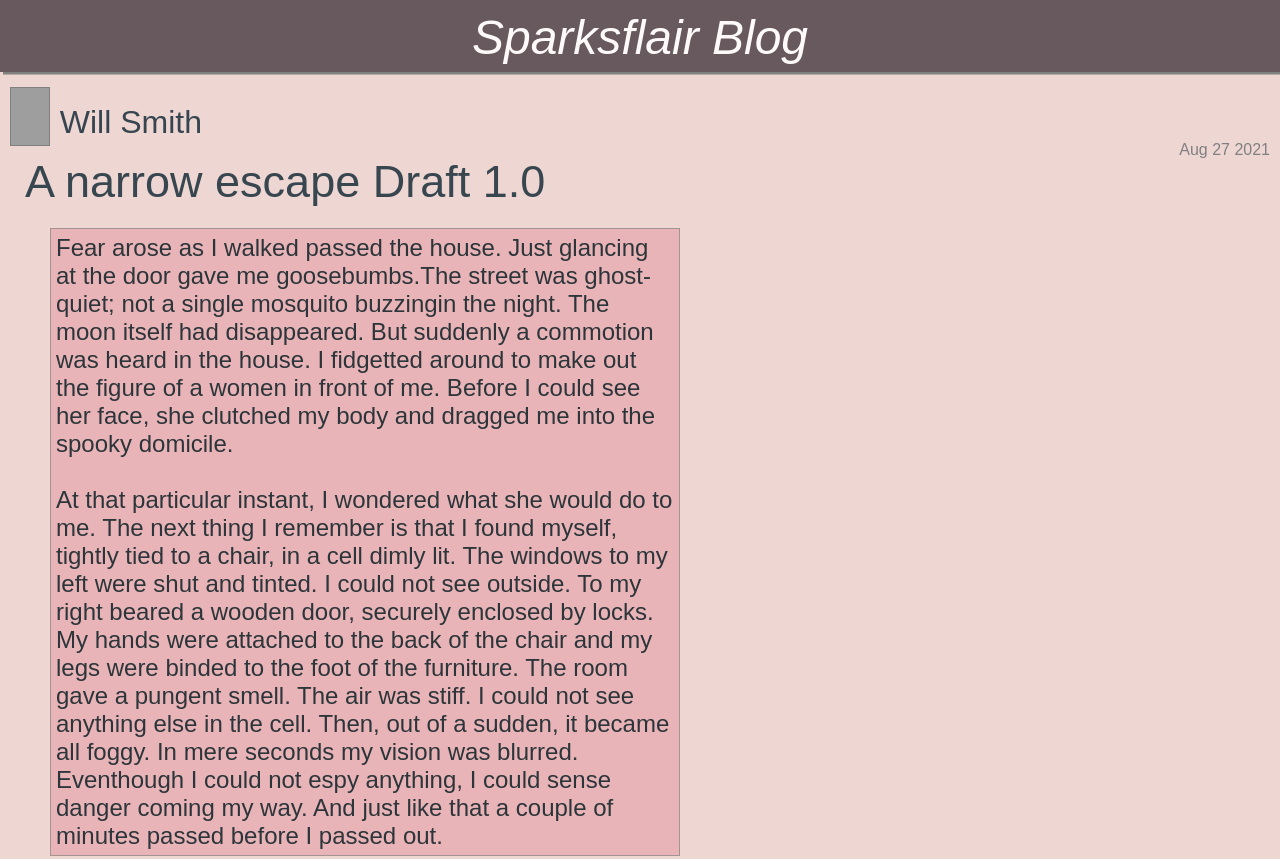
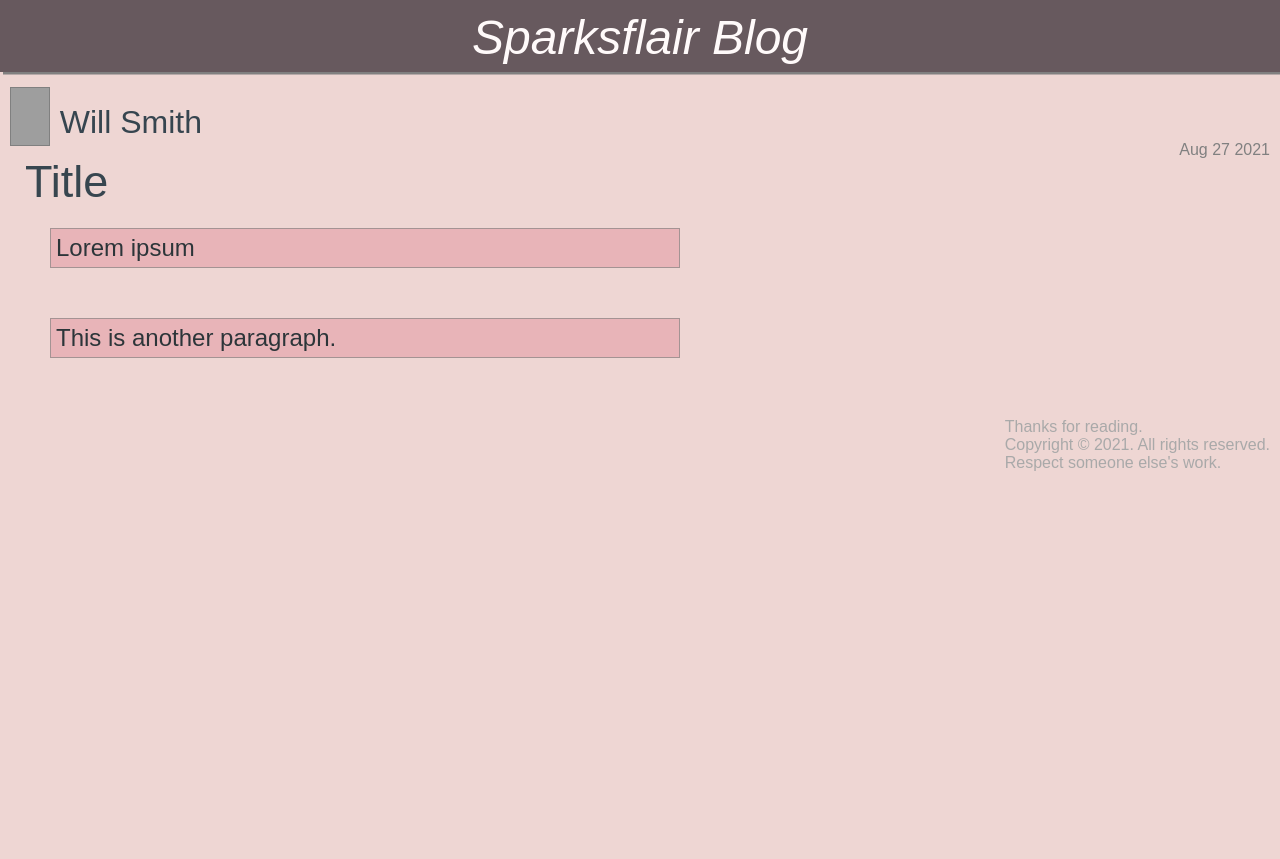
Before and after one commit to Ishfaq253951/Sparksflair, a plain HTML site: page index.html in a window 1280 px wide. Shown: the top 859 px of the page. After the commit the page ends 800 px from the top, so only its background shows below. Drawn offline with Linux system fonts and the light colour scheme; grey boxes are pictures that could not be loaded.

Commit message:
Updated index.html
made it more clean and fresh

```diff
--- a/index.html
+++ b/index.html
@@ -3,7 +3,7 @@
   <head>
     <meta charset="UTF-8">
     <meta name="viewport" content="width=device-width, initial-scale=1.0">
-    <meta name="author" content="John Doe">
+    <meta name="author" content="Will Smith">
     <title>Home</title>
     <link rel="stylesheet" href="./style.css" type="text/css">
   </head>
@@ -18,11 +18,9 @@
     <span id="updated">Aug 27 2021</span>
 
     <!--Edit is done below-->
-    <h1 id="title">A narrow escape Draft 1.0</h1>
+    <h1 id="title">Title</h1>
     <p>
-      Fear arose as I walked passed the house. Just glancing at the door gave me goosebumbs.The street was ghost-quiet; not a single mosquito buzzingin the night. The moon itself had disappeared. But suddenly a commotion was heard in the house. I fidgetted around to make out the figure of a women in front of me. Before I could see her face, she clutched my body and dragged me into the spooky domicile.<br><br>
-
-      At that particular instant, I wondered what she would do to me. The next thing I remember is that I found myself, tightly tied to a chair, in a cell dimly lit. The windows to my left were shut and tinted. I could not see outside. To my right beared a wooden door, securely enclosed by locks. My hands were attached to the back of the chair and my legs were binded to the foot of the furniture. The room gave a pungent smell. The air was stiff. I could not see anything else in the cell. Then, out of a sudden, it became all foggy. In mere seconds my vision was blurred. Eventhough I could not espy anything, I could sense danger coming my way. And just like that a couple of minutes passed before I passed out.
+      Lorem ipsum
     </p>
 
     <p>This is another paragraph.</p>
```
